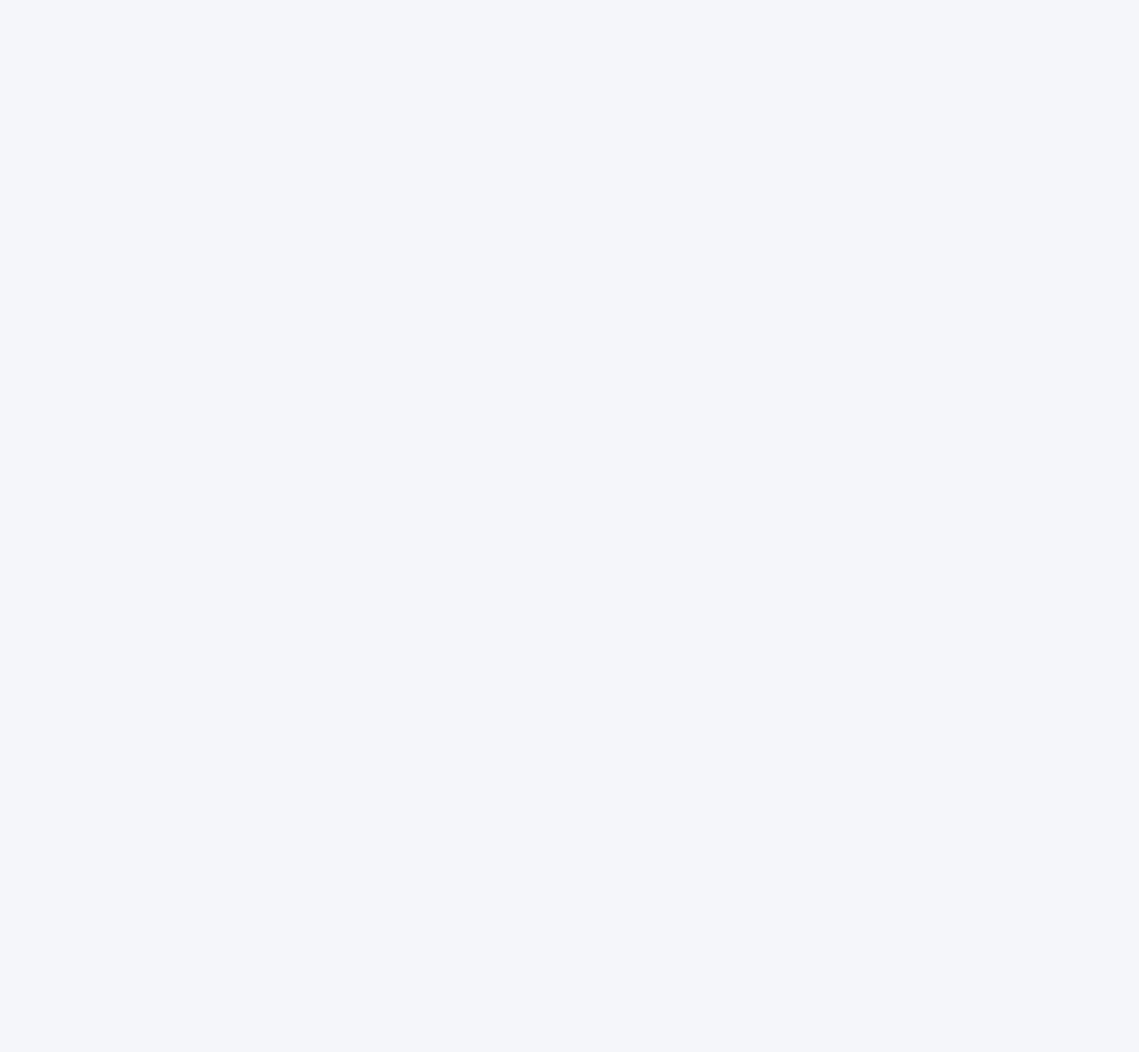
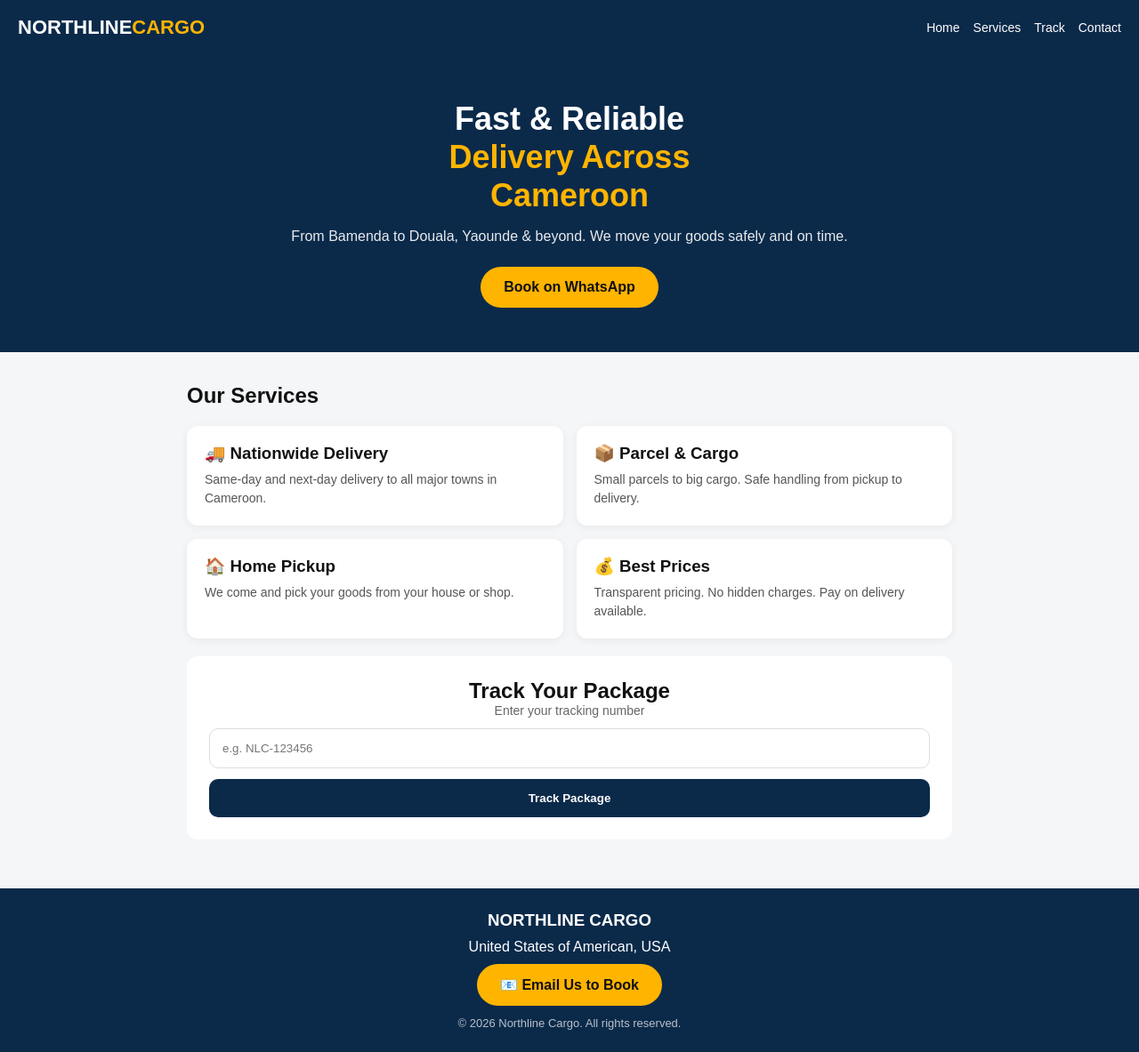
Before and after one commit to itzbackpass-bit/itzbackpass-bit.github.io, a plain HTML site: page index.html in a window 1280 px wide. Shown: the whole page at 89% size. Before the commit the page ends 800 px from the top, so only its background shows below. Drawn offline with Linux system fonts and the light colour scheme.

Commit message:
index.html

```diff
--- a/index.html
+++ b/index.html
@@ -3,30 +3,59 @@
 <head>
 <meta charset="UTF-8">
 <meta name="viewport" content="width=device-width, initial-scale=1.0">
-<title>Northline Cargo - Track Your Shipment</title>
+<title>Northline Cargo - Fast & Reliable Delivery</title>
 <style>
 *{margin:0;padding:0;box-sizing:border-box;font-family:Arial,sans-serif}
-body{background:#f4f6f9;color:#111}
-header{background:#0a1a33;color:#fff;padding:14px 16px;display:flex;justify-content:space-between;align-items:center;position:sticky;top:0;z-index:10}
-header b{font-size:19px} header b span{color:#ffb400}
-header a{color:#fff;text-decoration:none;font-size:13px;background:#ffb400;color:#111;padding:8px 12px;border-radius:20px;font-weight:bold}
-.hero{background:linear-gradient(135deg,#0a1a33,#123a7a);color:#fff;padding:32px 16px;text-align:center}
-.hero h1{font-size:28px;line-height:1.2}.hero h1 span{color:#ffb400}
-.hero p{margin:12px 0 18px;opacity:.9;font-size:15px}
-.track-box{background:#fff;border-radius:16px;padding:16px;max-width:520px;margin:0 auto;color:#111;box-shadow:0 10px 30px rgba(0,0,0,.25)}
-.track-box input{width:100%;padding:14px;border:2px solid #ddd;border-radius:10px;font-size:16px;text-transform:uppercase}
-.track-box button{width:100%;margin-top:10px;padding:14px;background:#ffb400;border:none;border-radius:10px;font-weight:bold;font-size:16px;cursor:pointer}
-#result{margin-top:12px;text-align:left;display:none;background:#f8f9ff;border-radius:12px;padding:14px;border-left:4px solid #ffb400}
-#result h3{margin-bottom:8px}
-.badge{display:inline-block;padding:4px 10px;border-radius:20px;font-size:12px;font-weight:bold;background:#e6f4ea;color:#0a7a2f}
-.progress{display:flex;justify-content:space-between;margin:14px 0 6px;font-size:11px;color:#888}
-.bar{height:8px;background:#eee;border-radius:10px;overflow:hidden}.bar i{display:block;height:100%;background:#ffb400}
-.grid{display:grid;grid-template-columns:1fr 1fr;gap:12px;padding:16px;max-width:900px;margin:auto}
-.card{background:#fff;padding:16px;border-radius:14px;box-shadow:0 2px 10px rgba(0,0,0,.06)}
-.card h3{font-size:16px;margin-bottom:6px}.card p{font-size:13px;color:#555;line-height:1.5}
-.section{padding:10px 16px 20px;max-width:900px;margin:auto}
-.section h2{font-size:22px;margin:10px 0}.section p{color:#555;line-height:1.6;font-size:14px}
-.states{display:flex;flex-wrap:wrap;gap:8px;margin-top:10px}.states span{background:#fff;border:1px solid #ddd;padding:7px 12px;border-radius:20px;font-size:12px}
-form{background:#fff;padding:16px;border-radius:16px;margin-top:12px}
-form input,form select{width:100%;padding:12px;margin:8px 0;border:1px solid #ddd;border-radius:10px}
-form button{width:100%;padding:13px;background:#0a
+body{background:#f4f6f8;color:#111}
+header{background:#0b2a4a;color:white;padding:18px 20px;display:flex;justify-content:space-between;align-items:center}
+header b{font-size:22px}
+header b span{color:#ffb400}
+nav a{color:white;text-decoration:none;margin-left:15px;font-size:14px}
+.hero{background:#0b2a4a;color:white;padding:50px 20px;text-align:center}
+.hero h1{font-size:36px;line-height:1.2}
+.hero h1 span{color:#ffb400}
+.hero p{margin:15px 0 25px;opacity:.9}
+.btn{background:#ffb400;color:#111;padding:14px 26px;border-radius:30px;text-decoration:none;font-weight:bold;display:inline-block}
+.section{padding:35px 20px;max-width:900px;margin:auto}
+.cards{display:grid;grid-template-columns:1fr 1fr;gap:15px;margin-top:20px}
+.card{background:white;padding:20px;border-radius:12px;box-shadow:0 2px 10px rgba(0,0,0,.06)}
+.card h3{margin-bottom:8px}
+.card p{font-size:14px;color:#555;line-height:1.5}
+.track{background:white;padding:25px;border-radius:12px;text-align:center;margin-top:20px}
+.track input{width:100%;padding:14px;border:1px solid #ddd;border-radius:10px;margin:12px 0}
+.track button{background:#0b2a4a;color:white;border:0;padding:14px 20px;border-radius:10px;width:100%;font-weight:bold}
+footer{background:#0b2a4a;color:white;text-align:center;padding:25px 20px;margin-top:20px}
+footer a{color:#ffb400;text-decoration:none}
+@media(max-width:600px){.cards{grid-template-columns:1fr}.hero h1{font-size:28px}nav{display:none}}
+</style>
+</head>
+<body>
+<header><b>NORTHLINE<span>CARGO</span></b><nav><a href="#">Home</a><a href="#">Services</a><a href="#">Track</a><a href="#">Contact</a></nav></header>
+<div class="hero">
+<h1>Fast & Reliable<br><span>Delivery Across<br>Cameroon</span></h1>
+<p>From Bamenda to Douala, Yaounde & beyond. We move your goods safely and on time.</p>
+<a class="btn" href="https://wa.me/237650000000">Book on WhatsApp</a>
+</div>
+<div class="section">
+<h2>Our Services</h2>
+<div class="cards">
+<div class="card"><h3>🚚 Nationwide Delivery</h3><p>Same-day and next-day delivery to all major towns in Cameroon.</p></div>
+<div class="card"><h3>📦 Parcel & Cargo</h3><p>Small parcels to big cargo. Safe handling from pickup to delivery.</p></div>
+<div class="card"><h3>🏠 Home Pickup</h3><p>We come and pick your goods from your house or shop.</p></div>
+<div class="card"><h3>💰 Best Prices</h3><p>Transparent pricing. No hidden charges. Pay on delivery available.</p></div>
+</div>
+<div class="track">
+<h2>Track Your Package</h2>
+<p style="color:#666;font-size:14px">Enter your tracking number</p>
+<input placeholder="e.g. NLC-123456">
+<button>Track Package</button>
+</div>
+</div>
+<footer>
+<h3>NORTHLINE CARGO</h3>
+<p style="margin:10px 0"> United States of American, USA</p>
+<a class="btn" href="mailto:northlinecargoexpress086@gmail.com?subject=Delivery Booking - Northline Cargo">📧 Email Us to Book</a>
+<p style="margin-top:12px;opacity:.7;font-size:13px">© 2026 Northline Cargo. All rights reserved.</p>
+</footer>
+</body>
+</html>
```
